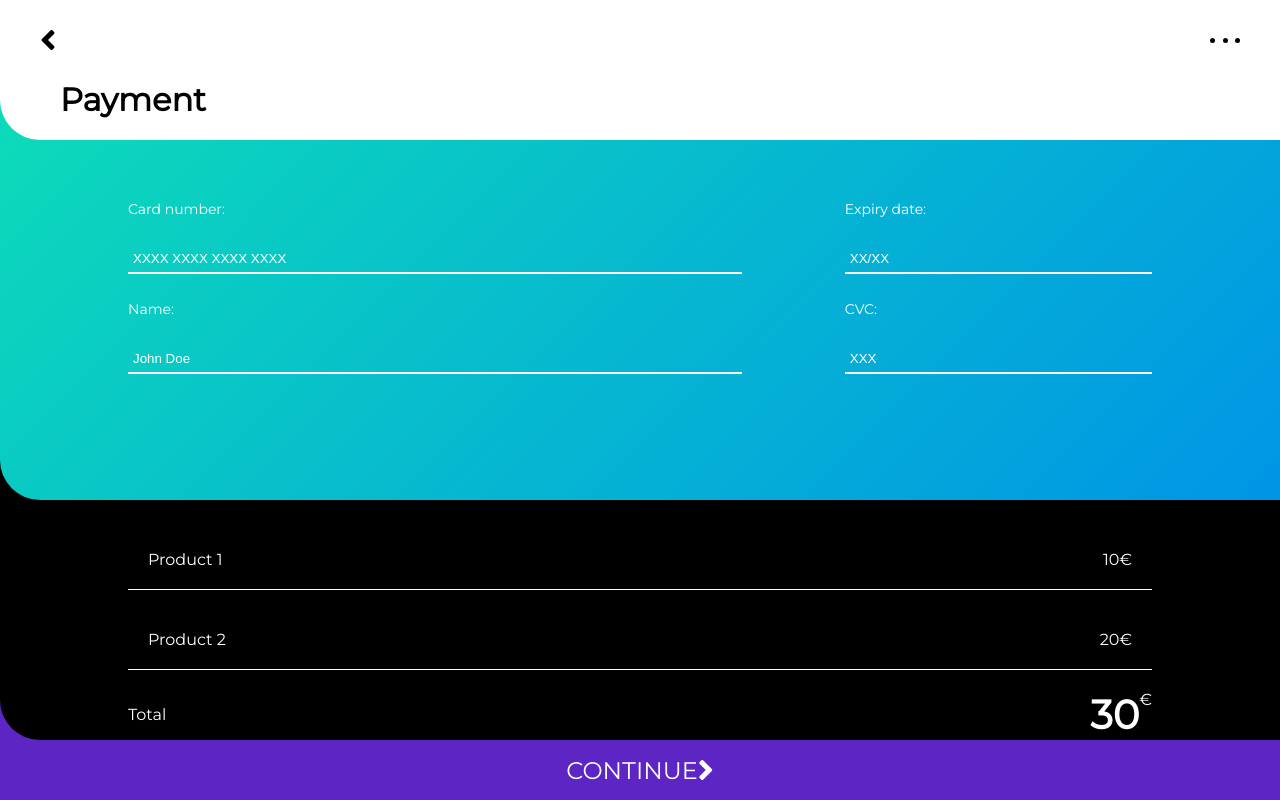
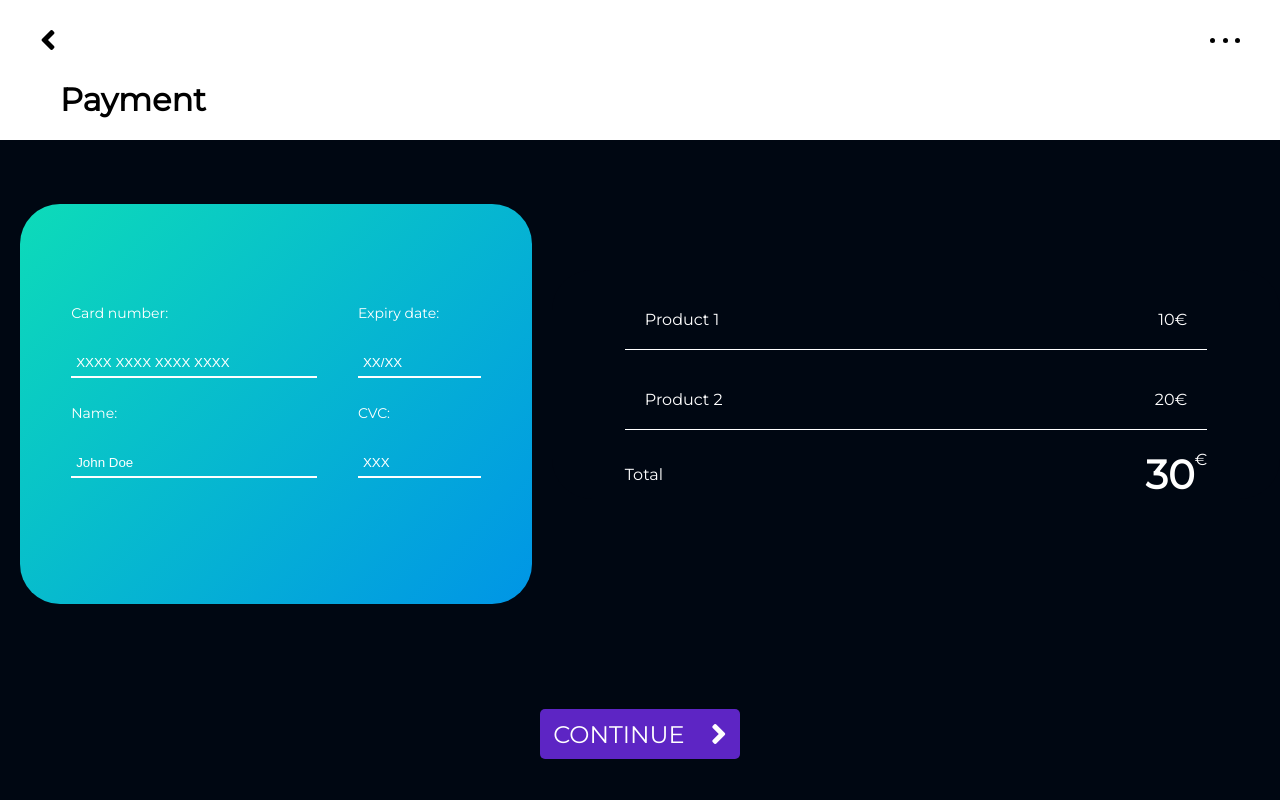
Before and after one commit to UnnKrigul/1110, a plain HTML site: page index.html in a window 1280 px wide. Drawn offline with Linux system fonts and the light colour scheme.

Commit message:
Add files via upload

```diff
--- a/index.html
+++ b/index.html
@@ -21,6 +21,7 @@
 	<header>
 		<h1>Payment</h1>
 	</header>
+	<div class="body__wrapper">
 		<section class="card__info">
 			<form class="col--80">
 				<div class="col--60">
@@ -56,10 +57,13 @@
 			</div>
 			</div>
 		</section>
+	</div>
 	<footer>
 		<div class="footer__wrapper">
+			<div class="footer__btn">
 				<h2>Continue</h2>
 				<i class="fas fa-angle-right nav__back"></i>
+			</div>
 		</div>
 	</footer>
 </body>
--- a/style.css
+++ b/style.css
@@ -37,6 +37,13 @@ body {
 }
 .col--100 {
 	width: 100%;
+}
+
+.body__wrapper {
+	position: relative;
+	display: flex;
+	flex-direction: column;
+	height: 100%;
 }
 
 			/*NAV*/
@@ -156,7 +163,6 @@ input::placeholder {
 	position: relative;
 	display: flex;
 	flex-wrap: wrap;
-	flex-basis: 400px;
 	flex-grow: 1;
 	justify-content: center;
 	align-items: flex-start;
@@ -165,7 +171,7 @@ input::placeholder {
 	width: 100%;
 
 	border-radius: 0 0 0 40px;
-	background-color: #000;
+	background-color: #000712;
 	margin-bottom: -40px;
 }
 
@@ -240,3 +246,86 @@ footer {
 	font-weight: 300;
 	text-transform: uppercase;
 }
+
+.footer__btn {
+	display: flex;
+	align-items: center;
+	width: 200px;
+	justify-content: space-around;
+}
+
+@media only screen and (min-width: 480px) {
+	body {
+		align-items: center;
+
+		background-color: #000712;
+	}
+
+	.body__wrapper {
+		align-items: center;
+	}
+
+	header {
+		border-radius: 0;
+		margin-bottom: 0;
+	}
+
+	.card__info {
+		border-radius: 40px;
+		margin-bottom: 0;
+
+		width: 80%;
+		margin: 20px;
+	}
+
+	.price {
+		border-radius: 40px;
+		margin-bottom: 0;
+
+		width: 80%;
+		margin-bottom: 40px;
+	}
+
+	.price__wrapper {
+		padding-top: 0;
+	}
+
+	.footer__wrapper {
+		padding-top: 0;
+	}
+}
+
+@media only screen and (min-width: 992px) {
+	body {
+	}
+
+	.body__wrapper {
+		flex-direction: row;
+	}
+
+	.card__info {
+		width: 40%;
+	}
+
+	.price {
+		width: 40%;
+	}
+
+	footer {
+		background-color: #000712;
+		height: 200px;
+	}
+
+	.footer__btn {
+		background-color: #5d25c4;
+		height: 50px;
+		border-radius: 5px;
+		transition: 0.2s;
+		cursor: pointer;
+	}
+
+	.footer__btn:hover {
+		background-color: #7e55c9;
+		transform: scale(1.1);
+	}
+}
```
Lines whose indentation alone changed are shown as unchanged.
